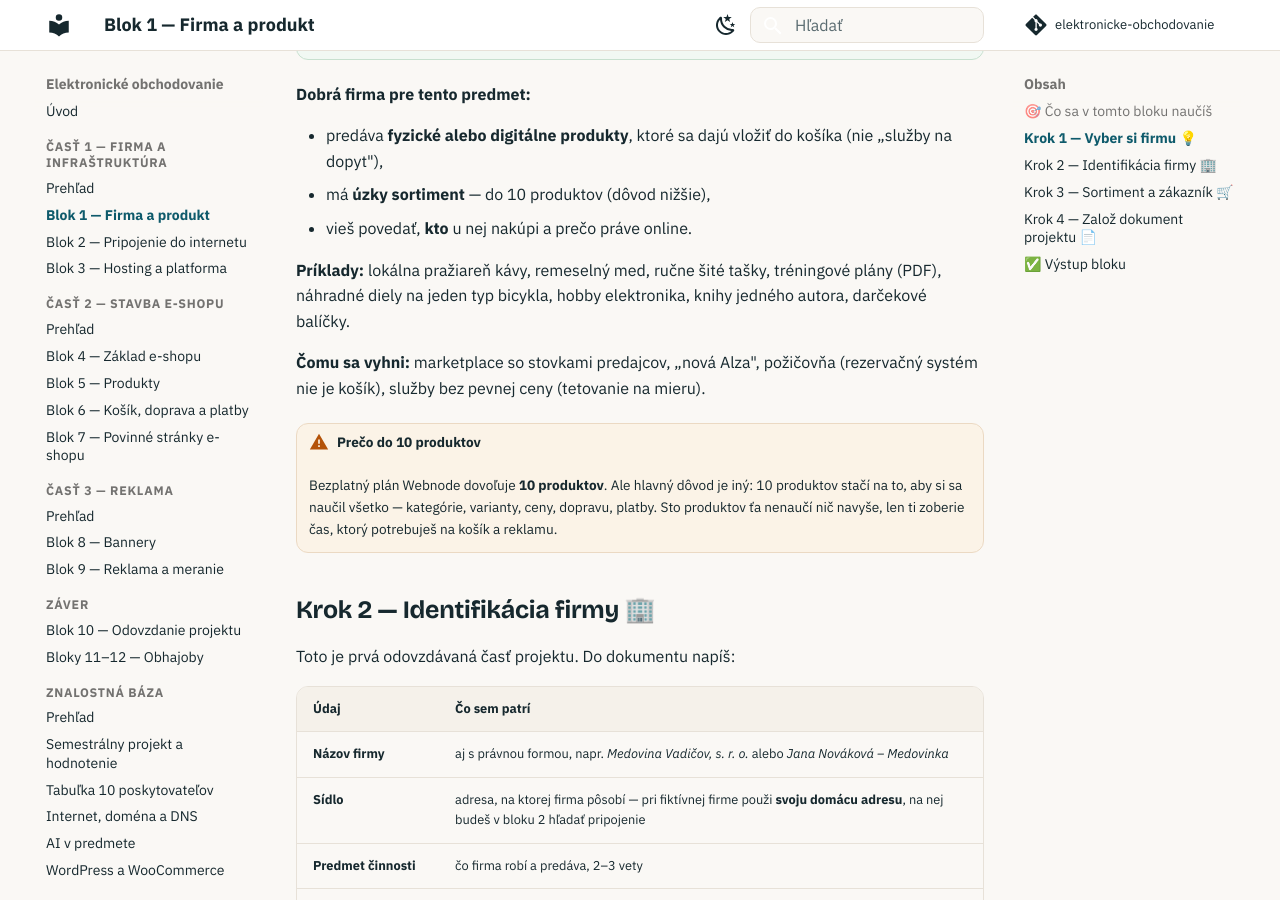
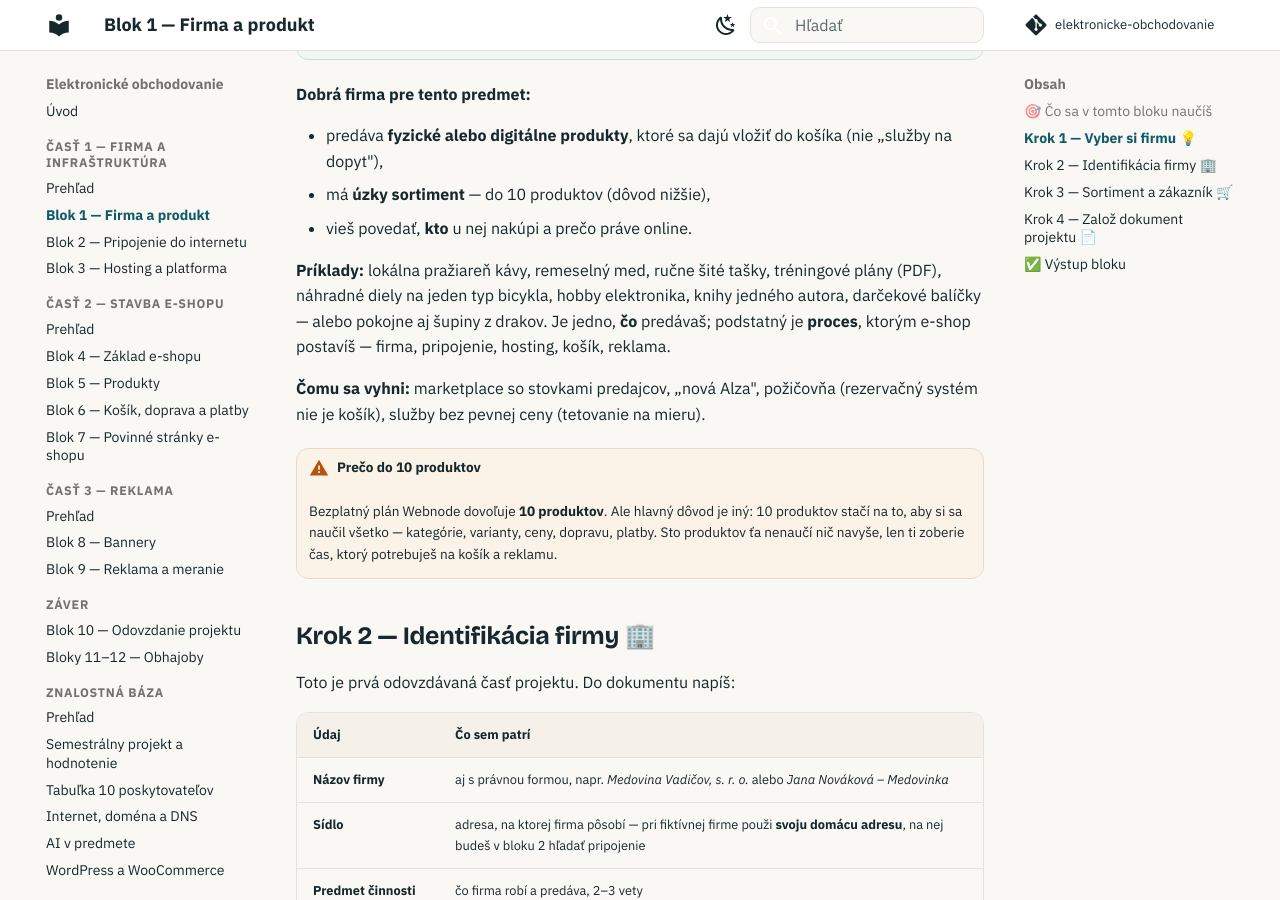
Before and after one commit to saman1001/elektronicke-obchodovanie, an MkDocs documentation site: the page built from docs/01-firma-a-infrastruktura/blok-1-firma-a-produkt.md, in a window 1280 px wide and 900 px high, scrolled down 1161 px. Built offline with MkDocs 1.6.1 and Material for MkDocs 9.7.7, drawn with Linux system fonts in a browser that asks for light colours; comment, search, counter and statistics services are not loaded.

Commit message:
Úvod: komiksová infografika, blok 1 a hodnotenie
- docs/img/eshop-za-jeden-semester.jpg: komiks v piatich krokoch pod hero sekciou
- blok 1: príklady firiem doplnené o šupiny z drakov — podstatný je proces, nie produkt
- hodnotenie: kritérium „Dochádzka" premenované na „Aktívna účasť"
- ROADMAP: infografika, automatický deploy, návod pre spoluautorov

Co-Authored-By: Claude Fable 5.1 <noreply@anthropic.com>

```diff
--- a/docs/01-firma-a-infrastruktura/blok-1-firma-a-produkt.md
+++ b/docs/01-firma-a-infrastruktura/blok-1-firma-a-produkt.md
@@ -30,7 +30,7 @@ Firma môže byť **reálna** (rodinný podnik, brigáda, známy, ktorý predáv
 - má **úzky sortiment** — do 10 produktov (dôvod nižšie),
 - vieš povedať, **kto** u nej nakúpi a prečo práve online.
 
-**Príklady:** lokálna pražiareň kávy, remeselný med, ručne šité tašky, tréningové plány (PDF), náhradné diely na jeden typ bicykla, hobby elektronika, knihy jedného autora, darčekové balíčky.
+**Príklady:** lokálna pražiareň kávy, remeselný med, ručne šité tašky, tréningové plány (PDF), náhradné diely na jeden typ bicykla, hobby elektronika, knihy jedného autora, darčekové balíčky — alebo pokojne aj šupiny z drakov. Je jedno, **čo** predávaš; podstatný je **proces**, ktorým e-shop postavíš — firma, pripojenie, hosting, košík, reklama.
 
 **Čomu sa vyhni:** marketplace so stovkami predajcov, „nová Alza", požičovňa (rezervačný systém nie je košík), služby bez pevnej ceny (tetovanie na mieru).
 
```
Also changed, not shown: ROADMAP.md (+4 -1 lines), docs/index.md (+2 -0 lines), docs/znalostna-baza/semestralny-projekt.md (+1 -1 lines), docs/img/eshop-za-jeden-semester.jpg (added).
